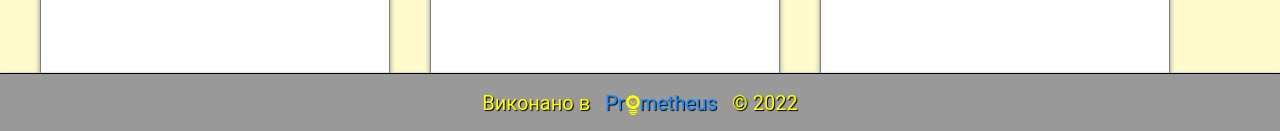
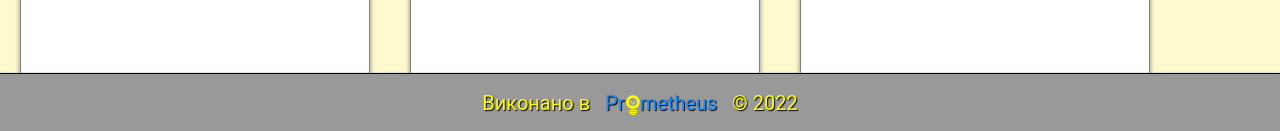
Before and after one commit to NemesisUA/x-course-task, a React (Create React App) app: page / in a window 1280 px wide. Shown: the part 667-798 px from the top of the page. Built offline with nearby package versions, Linux system fonts and the light colour scheme; sample sign-in values are in the browser's storage.

Commit message:
feat: implement function formatBookTitle

```diff
--- a/src/components/Card.jsx
+++ b/src/components/Card.jsx
@@ -1,7 +1,9 @@
 import '../assets/Card.css'
 import imgNotfound from '../assets/images/imageNotFound.png';
+import { formatBookTitle } from '../utils/formatBookTitle'
 
 const Card = ({ book }) => {
+    const formattedBookTitle = formatBookTitle(book.title);
 
     return (
         <div className="card">
@@ -10,7 +12,7 @@ const Card = ({ book }) => {
             </div>
 
             <div className="book-wrap">
-                <h2 className="book-title">{book.title}</h2>
+                <h2 className="book-title">{formattedBookTitle}</h2>
                 <h3 className="book-author">{book.author}</h3>
                 <div className="price-block">
                     <p className="price">Price <span>${book.price}</span></p>
--- a/src/components/Layout.jsx
+++ b/src/components/Layout.jsx
@@ -8,9 +8,7 @@ const Layout = () => {
             <Header></Header>
 
             <main>
-                <div className="wrapper">
-                    <Outlet></Outlet>
-                </div>
+                <Outlet></Outlet>
             </main>
 
             <Footer></Footer>
--- /dev/null
+++ b/src/utils/formatBookTitle.js
@@ -0,0 +1,6 @@
+const formatBookTitle = (str) => {
+    if (!str) return "";
+    return str.length > 24 ? str.slice(0, 24) + '\u2026' : str;
+}
+
+export { formatBookTitle }
```
